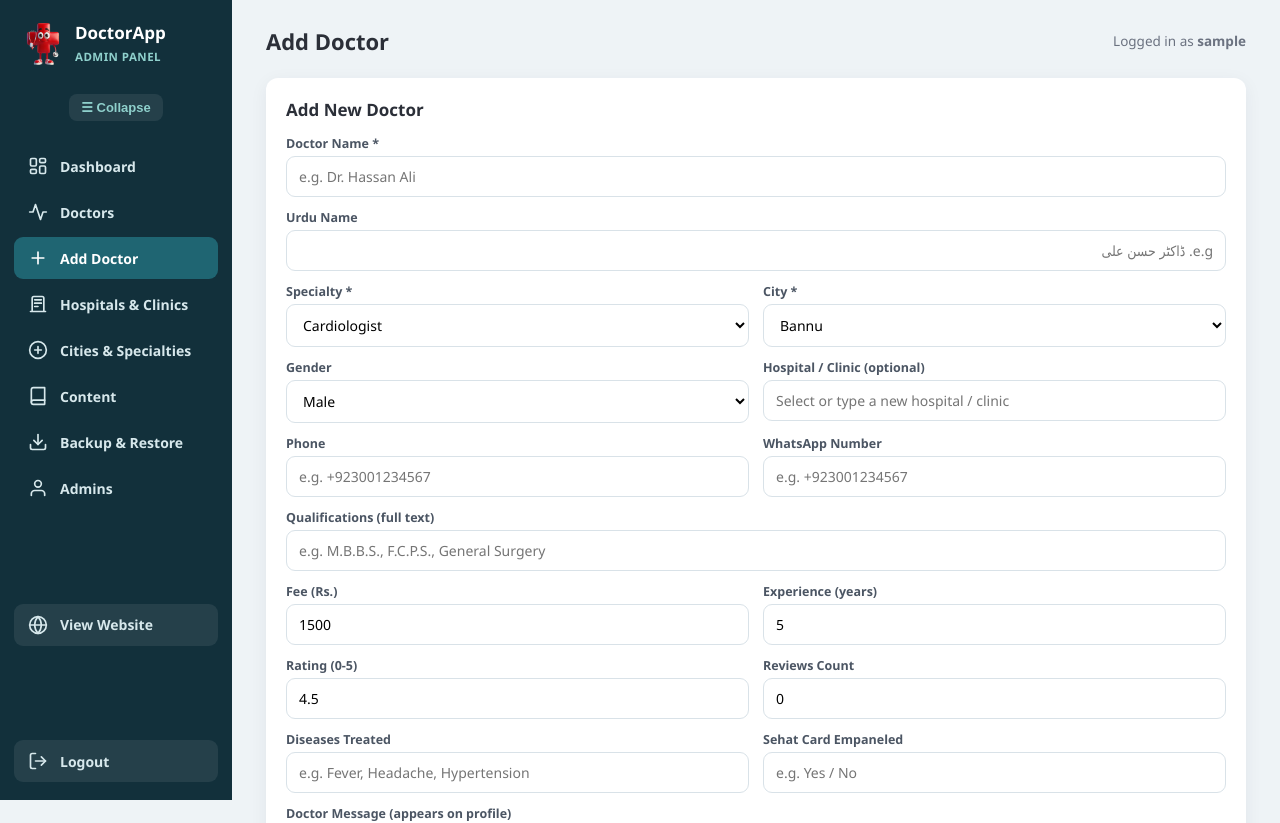
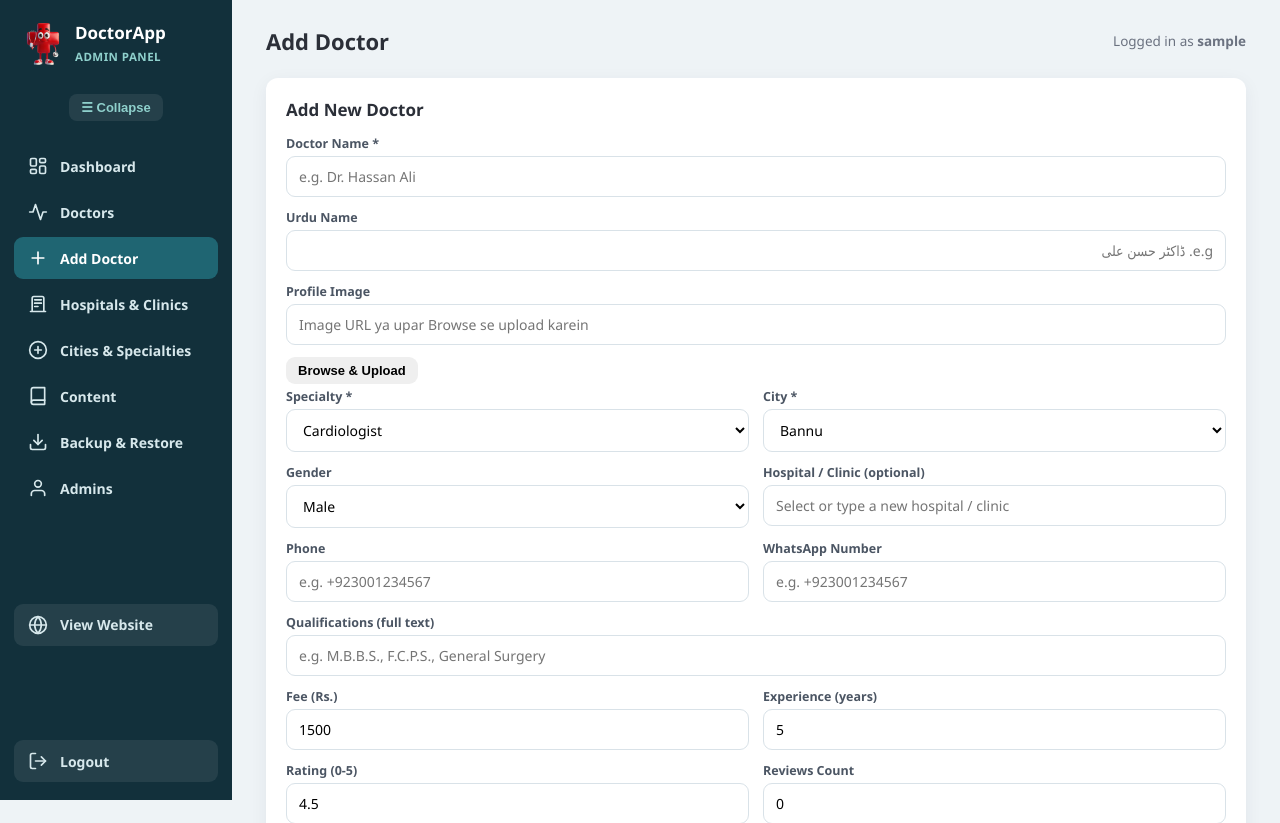
Before and after one commit to Arslan10899/Doctor-App, a Flask app: page /admin/doctors/add in a window 1280 px wide. Shown: the top 823 px of the page. Run offline with Flask 3, Linux system fonts and the light colour scheme; the visitor is signed in with stand-in values (Sample User, id 1); data comes from the database, SQL or seed files in the repository; data that the repository does not hold is empty.

Commit message:
Add Doctor: profile image field with Browse & Upload; show image_url on public pages

```diff
--- a/app.py
+++ b/app.py
@@ -1065,6 +1065,7 @@ def admin_doctor_add():
             rating, fee, experience, reviews = 4.5, 0, 0, 0
         mbbs = request.form.get("mbbs", "").strip() or "MBBS"
         fellowship = request.form.get("fellowship", "").strip()
+        image_url = request.form.get("image_url", "").strip()
 
         sp = query("SELECT id FROM specialties WHERE name=?", (specialty,), one=True)
         ct = query("SELECT id FROM cities WHERE name=?", (city,), one=True)
@@ -1092,15 +1093,16 @@ def admin_doctor_add():
             cur.execute(
                 "INSERT INTO doctors (name, urdu_name, specialty_id, city_id, hospital_id, fee, experience, "
                 "experience_text, rating, reviews, gender, phone, whatsapp_number, qualification, diseases, "
-                "doctor_message, sehat_card, mbbs, fellowship, online, about, image) "
-                "VALUES (?,?,?,?,?,?,?,?,?,?,?,?,?,?,?,?,?,?,?,?,?,NULL)",
+                "doctor_message, sehat_card, mbbs, fellowship, online, about, image, image_url) "
+                "VALUES (?,?,?,?,?,?,?,?,?,?,?,?,?,?,?,?,?,?,?,?,?,NULL,?)",
                 (name, urdu_name or None, sp["id"], ct["id"], hospital_id, fee, experience,
                  f"{experience} years" if experience else None, rating, reviews, gender,
                  phone or None, whatsapp or None, qualification or None, diseases or None,
                  doctor_message or None, sehat_card or None, mbbs, fellowship, online,
                  f"{name} is a highly-qualified and experienced specialist practicing in Pakistan. "
                  f"With a strong academic background and years of clinical experience, they provide "
-                 f"compassionate, evidence-based care to every patient."),
+                 f"compassionate, evidence-based care to every patient.",
+                 image_url or None),
             )
             doctor_id = cur.lastrowid
             assign_doctor_images(cur)
@@ -1172,6 +1174,7 @@ def admin_doctor_edit(doctor_id):
             rating, fee, experience, reviews = 4.5, 0, 0, 0
         mbbs = request.form.get("mbbs", "").strip() or "MBBS"
         fellowship = request.form.get("fellowship", "").strip()
+        image_url = request.form.get("image_url", "").strip()
 
         sp = query("SELECT id FROM specialties WHERE name=?", (specialty or doc["specialty_name"],), one=True)
         ct = query("SELECT id FROM cities WHERE name=?", (city or doc["city_name"],), one=True)
@@ -1196,11 +1199,11 @@ def admin_doctor_edit(doctor_id):
                 "UPDATE doctors SET name=?, urdu_name=?, specialty_id=?, city_id=?, hospital_id=?, "
                 "fee=?, experience=?, experience_text=?, rating=?, reviews=?, gender=?, phone=?, "
                 "whatsapp_number=?, qualification=?, diseases=?, doctor_message=?, sehat_card=?, "
-                "mbbs=?, fellowship=?, online=? WHERE id=?",
+                "mbbs=?, fellowship=?, online=?, image_url=? WHERE id=?",
                 (name, urdu_name or None, sp["id"], ct["id"], hospital_id, fee, experience,
                  f"{experience} years" if experience else None, rating, reviews, gender,
                  phone or None, whatsapp or None, qualification or None, diseases or None,
-                 doctor_message or None, sehat_card or None, mbbs, fellowship, online, doctor_id),
+                 doctor_message or None, sehat_card or None, mbbs, fellowship, online, image_url or None, doctor_id),
             )
             cur.execute("DELETE FROM clinics WHERE doctor_id=?", (doctor_id,))
             clinic_names = request.form.getlist("clinic_name")
--- a/templates/admin/admin_doctor_add.html
+++ b/templates/admin/admin_doctor_add.html
@@ -10,6 +10,14 @@
 
         <label class="flabel">Urdu Name</label>
         <input type="text" name="urdu_name" value="{{ edoc['urdu_name'] if edoc and edoc['urdu_name'] else '' }}" placeholder="e.g. ڈاکٹر حسن علی" dir="rtl">
+
+        <label class="flabel">Profile Image</label>
+        <input type="text" name="image_url" id="doc-profile-image" value="{{ edoc['image_url'] if edoc and edoc['image_url'] else '' }}" placeholder="Image URL ya upar Browse se upload karein">
+        <div style="display:flex;gap:8px;align-items:center;margin:0 0 4px;">
+            <button class="btn btn-sm" type="button" id="doc-browse-btn">Browse &amp; Upload</button>
+            <input type="file" id="doc-browse-file" accept="image/*" style="display:none;">
+            <span id="doc-upload-status" style="font-size:12px;color:#1f8b8b;"></span>
+        </div>
 
         <div class="frow">
             <div>
@@ -167,6 +175,39 @@
 </div>
 
 <script>
+    function uploadToInput(fileInput, urlInput, statusEl) {
+        if (!fileInput.files.length) { return; }
+        var fd = new FormData();
+        fd.append('file', fileInput.files[0]);
+        if (statusEl) statusEl.textContent = 'Uploading...';
+        var xhr = new XMLHttpRequest();
+        xhr.open('POST', '/admin/upload');
+        xhr.onload = function() {
+            if (xhr.status === 200) {
+                var res = JSON.parse(xhr.responseText);
+                if (res.ok) {
+                    urlInput.value = res.url;
+                    if (statusEl) statusEl.textContent = 'Uploaded.';
+                } else {
+                    if (statusEl) statusEl.textContent = 'Error: ' + (res.error || 'failed');
+                }
+            } else {
+                if (statusEl) statusEl.textContent = 'Upload failed.';
+            }
+        };
+        xhr.onerror = function() { if (statusEl) statusEl.textContent = 'Upload failed. Check server.'; };
+        xhr.send(fd);
+    }
+    (function() {
+        var btn = document.getElementById('doc-browse-btn');
+        var file = document.getElementById('doc-browse-file');
+        var url = document.getElementById('doc-profile-image');
+        var status = document.getElementById('doc-upload-status');
+        if (btn && file && url) {
+            btn.addEventListener('click', function() { file.click(); });
+            file.addEventListener('change', function() { uploadToInput(file, url, status); });
+        }
+    })();
     function clinicRow(name, addr, timings) {
         var d = document.createElement('div');
         d.className = 'clinic-row';
--- a/templates/doctor_profile.html
+++ b/templates/doctor_profile.html
@@ -16,7 +16,7 @@
             <div class="profile-card">
                 <div class="profile-head">
                     <div class="avatar-lg">
-                        {% if doc['image'] %}<img src="{{ url_for('static', filename='img/' ~ doc['image']) }}" alt="{{ doc['name'] }}">{% else %}{{ doc['name'].replace('Dr. ', '')[0] }}{% endif %}
+                        {% if doc['image_url'] %}<img src="{{ doc['image_url'] }}" alt="{{ doc['name'] }}">{% elif doc['image'] %}<img src="{{ url_for('static', filename='img/' ~ doc['image']) }}" alt="{{ doc['name'] }}">{% else %}{{ doc['name'].replace('Dr. ', '')[0] }}{% endif %}
                     </div>
                     <div style="text-align:left;">
                         <h1>{{ doc['name'] }}</h1>
@@ -166,7 +166,7 @@
                     {% for d in similar %}
                         <a class="mini-doctor" href="{{ url_for('doctor_profile', doctor_id=d['id']) }}">
                             <div class="doctor-avatar">
-                                {% if d['image'] %}<img src="{{ url_for('static', filename='img/' ~ d['image']) }}" alt="{{ d['name'] }}">{% else %}{{ d['name'].replace('Dr. ', '')[0] }}{% endif %}
+                                {% if d['image_url'] %}<img src="{{ d['image_url'] }}" alt="{{ d['name'] }}">{% elif d['image'] %}<img src="{{ url_for('static', filename='img/' ~ d['image']) }}" alt="{{ d['name'] }}">{% else %}{{ d['name'].replace('Dr. ', '')[0] }}{% endif %}
                             </div>
                             <div>
                                 <h4>{{ d['name'] }}</h4>
--- a/templates/doctors.html
+++ b/templates/doctors.html
@@ -39,7 +39,7 @@
                     {% endif %}
                     <div class="doctor-card-top">
                         <div class="doctor-avatar">
-                            {% if d['image'] %}<img src="{{ url_for('static', filename='img/' ~ d['image']) }}" alt="{{ d['name'] }}">{% else %}{{ d['name'].replace('Dr. ', '')[0] }}{% endif %}
+                            {% if d['image_url'] %}<img src="{{ d['image_url'] }}" alt="{{ d['name'] }}">{% elif d['image'] %}<img src="{{ url_for('static', filename='img/' ~ d['image']) }}" alt="{{ d['name'] }}">{% else %}{{ d['name'].replace('Dr. ', '')[0] }}{% endif %}
                         </div>
                         <div>
                             <h3>{{ d['name'] }}</h3>
--- a/templates/hospital_profile.html
+++ b/templates/hospital_profile.html
@@ -79,7 +79,7 @@
                     {% endif %}
                     <div class="doctor-card-top">
                         <div class="doctor-avatar">
-                            {% if d['image'] %}<img src="{{ url_for('static', filename='img/' ~ d['image']) }}" alt="{{ d['name'] }}">{% else %}{{ d['name'].replace('Dr. ', '')[0] }}{% endif %}
+                            {% if d['image_url'] %}<img src="{{ d['image_url'] }}" alt="{{ d['name'] }}">{% elif d['image'] %}<img src="{{ url_for('static', filename='img/' ~ d['image']) }}" alt="{{ d['name'] }}">{% else %}{{ d['name'].replace('Dr. ', '')[0] }}{% endif %}
                         </div>
                         <div>
                             <h3>{{ d['name'] }}</h3>
--- a/templates/index.html
+++ b/templates/index.html
@@ -194,7 +194,7 @@
                     {% endif %}
                     <div class="doctor-card-top">
                         <div class="doctor-avatar">
-                            {% if d['image'] %}<img src="{{ url_for('static', filename='img/' ~ d['image']) }}" alt="{{ d['name'] }}">{% else %}{{ d['name'].replace('Dr. ', '')[0] }}{% endif %}
+                            {% if d['image_url'] %}<img src="{{ d['image_url'] }}" alt="{{ d['name'] }}">{% elif d['image'] %}<img src="{{ url_for('static', filename='img/' ~ d['image']) }}" alt="{{ d['name'] }}">{% else %}{{ d['name'].replace('Dr. ', '')[0] }}{% endif %}
                         </div>
                         <div>
                             <h3>{{ d['name'] }}</h3>
```
